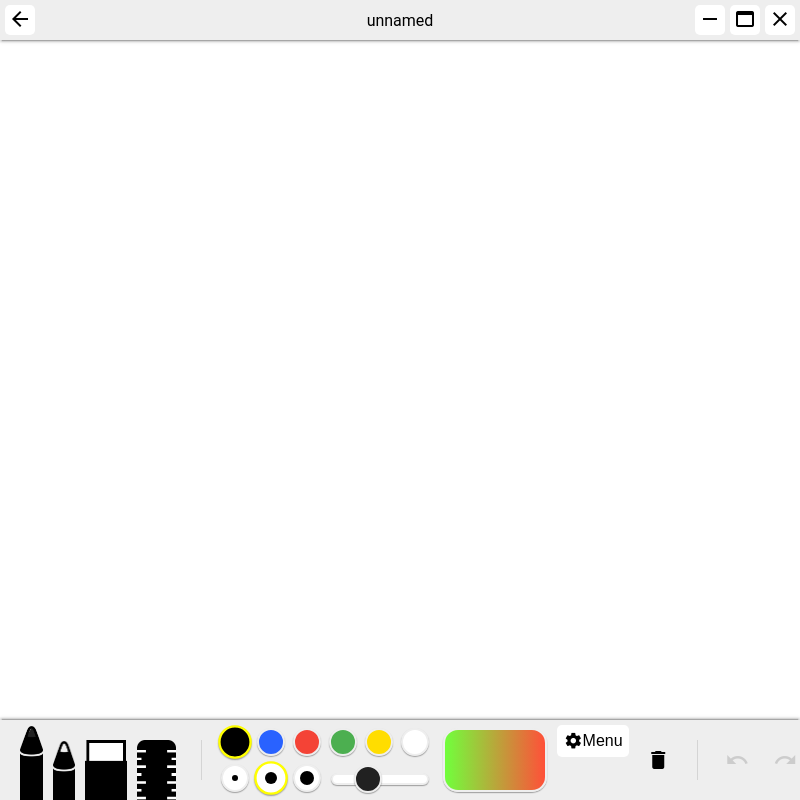
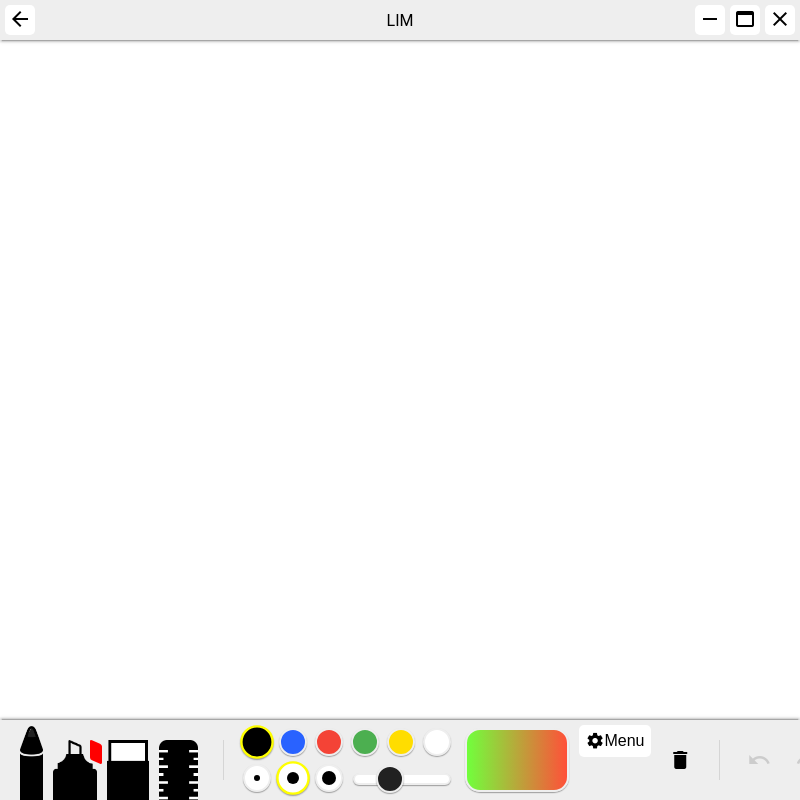
Before and after one commit to andreafra/LIM, an Electron app: page paper.html in a window 800 px wide. Drawn offline with Linux system fonts and the light colour scheme; no server answers.

Commit message:
added icon and style to marker button

```diff
--- a/app/scss/_buttons.scss
+++ b/app/scss/_buttons.scss
@@ -135,6 +135,9 @@
   #pencil_color {
     top: -8px !important;
   }
+  #marker_color {
+    top: 8px !important;
+  }
 }
 .btn-ruler-active {
   margin-top: -30px;
@@ -163,6 +166,16 @@
     border-bottom: 12px solid $black;
     transition: all 0.2s cubic-bezier(0.4, 0, 0.2, 1);
   }
+  #marker_color {
+    height: 20px;
+    width: 12px;
+    top: 22px;
+    margin-left: -7px;
+    background: red;
+    position: absolute;
+    border-radius: 2px;
+    transform: skewY(23deg);
+  }
 }
 
 .btn-option {
--- a/paper.html
+++ b/paper.html
@@ -8,7 +8,7 @@
   </head>
   <body id="body" class="background">
     <header id="header" style="-webkit-app-region: drag">
-      <h1 id="title">unnamed</h1>
+      <h1 id="title">LIM</h1>
       <div id="window-menu">
         <button id="menu-back" class="btn btn-menu btn-menu-left btn-white-hover"><i class="material-icons">arrow_back</i></button>
         <button id="menu-close" class="btn btn-menu btn-red-hover"><i class="material-icons">close</i></button>
@@ -92,7 +92,7 @@
           <span id="pencil_color"></span>
         </li>
         <li class="btn-toolbar btn-toolbar-tool" id="marker">
-          <img src="app/img/pencil.png"><!--TEMP-->
+          <img src="app/img/marker.png"><!--TEMP-->
           <span id="marker_color"></span>
         </li>
         <li class="btn-toolbar btn-toolbar-tool" id="rubber">
```
Also changed, not shown: app/css/style.css, app/img/marker.png (added), 1 other file.
